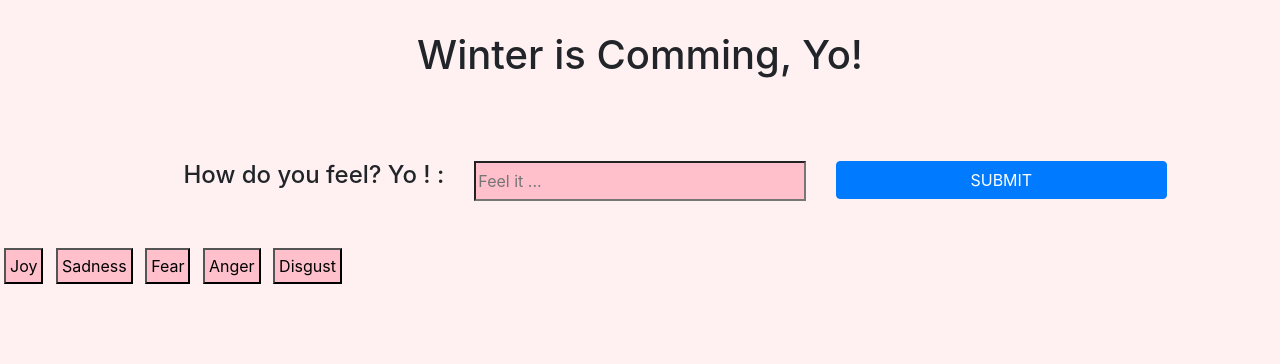
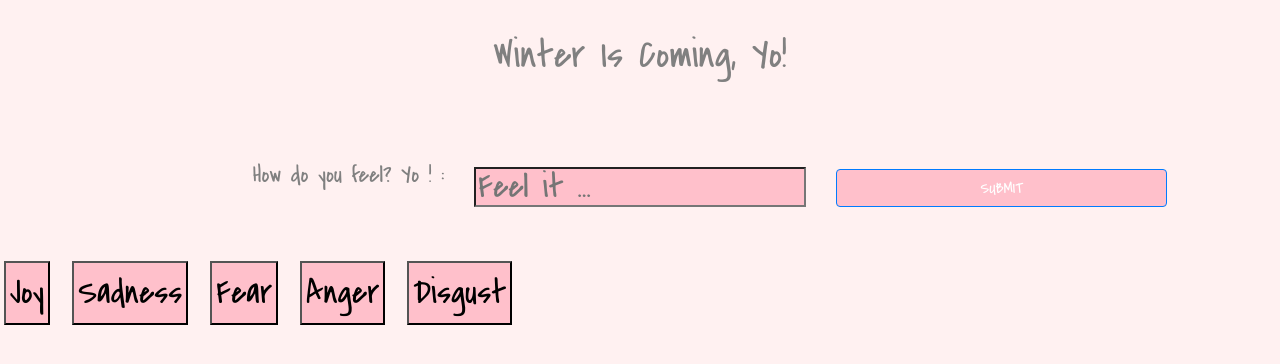
Before and after one commit to parisapahlevan/GifTastic, a plain HTML site: page index.html in a window 1280 px wide. Drawn offline with nearby package versions, Linux system fonts and the light colour scheme.

Commit message:
last Version of Winter Is Coming

```diff
--- a/index.html
+++ b/index.html
@@ -6,6 +6,7 @@
     <meta name="viewport" content="width=device-width, initial-scale=1.0">
     <meta http-equiv="X-UA-Compatible" content="ie=edge">
     <title>GifTastic</title>
+    <link href="https://fonts.googleapis.com/css?family=Covered+By+Your+Grace" rel="stylesheet">
     <link rel="stylesheet" href="https://maxcdn.bootstrapcdn.com/bootstrap/4.0.0/css/bootstrap.min.css" integrity="sha384-Gn5384xqQ1aoWXA+058RXPxPg6fy4IWvTNh0E263XmFcJlSAwiGgFAW/dAiS6JXm" crossorigin="anonymous">
     <style>
             img {width: 100%; height: 222px; margin-top: 9px;}
@@ -13,15 +14,21 @@
             .header-Container{padding: 43px;}
             .tags{ padding: 4px; margin:4px;background-color: pink;}
             .input-box{background-color: pink;width: 100%; height: 40px;}
-            body{background-color : #ffc5c53b}
-            .myButtonStyle{width: 100%;}
+            body{background-color : #ffc5c53b;
+                font-family: 'Covered By Your Grace', cursive;
+                color: gray;
+                font-size: 35px;
+            }
+            .myButtonStyle{width: 100%;
+            background-color: pink;
+            }
             .inputText{width: 100%; text-align:right}
     </style>
 </head>
 
 <body>
     <div class="title-Container">
-        <h1>Winter is Comming, Yo!</h1>
+        <h1>Winter Is Coming, Yo!</h1>
     </div>
     <div class="header-Container container">
             <div class="row">
```
